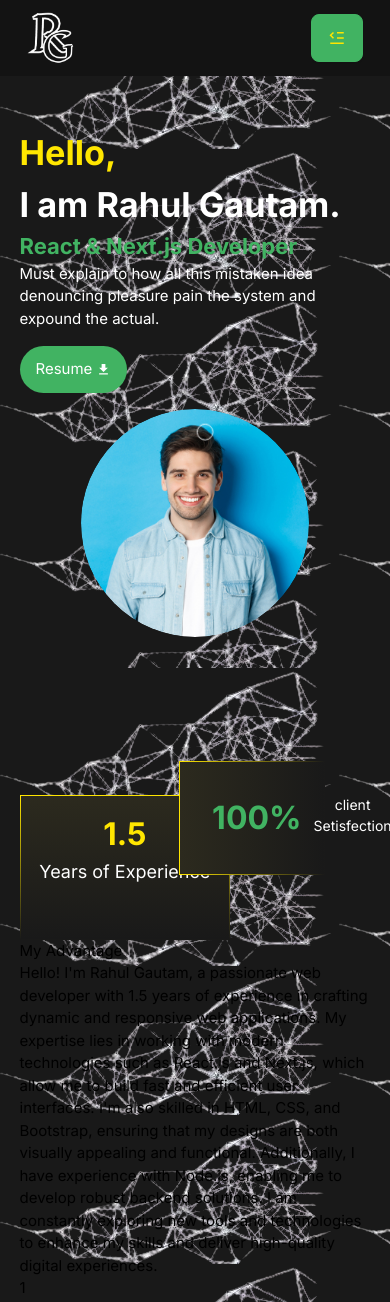
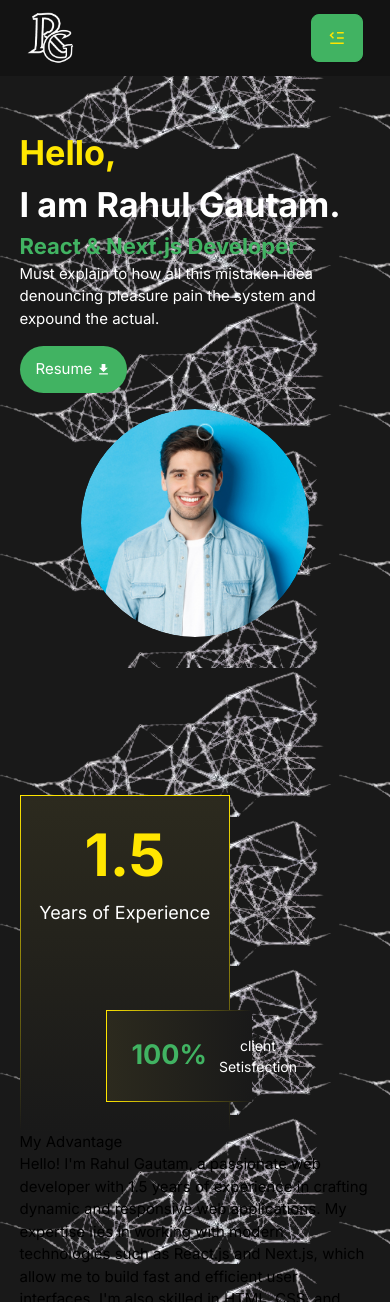
Before and after one commit to Rahulgautam8933/portfolio, a Next.js app: page / in a window 390 px wide. Shown: the top 1302 px of the page. Built offline with nearby package versions, Linux system fonts and the light colour scheme.

Commit message:
fix: app bg

```diff
--- a/src/app/globals.css
+++ b/src/app/globals.css
@@ -231,11 +231,11 @@ body {
     text-align: center;
     padding: 15px;
     position: absolute;
-    right: -6rem;
-    bottom: 4rem;
+    right: -6vw;
+    bottom: 4vw;
     width: 70%;
     /* opacity: 0.7; */
-    padding: 2rem;
+    padding: 1.5rem;
     display: flex;
     gap: 12px;
     /* height: 37vw; */
@@ -380,6 +380,23 @@ body {
         font-size: 8.78vw;
     }
 
+    .homesection2LeftCard {
+        height: 60vw;
+    }
+
+    .homesection2LeftCard h2 {
+        font-size: 15vw;
+    }
+
+    .sec2card1box2 {
+        right: -6vw;
+        bottom: 7vw;
+    }
+
+    .sec2card1box2 .count {
+        font-size: 27px;
+    }
+
 }
 
 @media (min-width: 0px) and (max-width: 425px) {
@@ -387,4 +404,23 @@ body {
         font-size: 8.78vw;
     }
 
+    .homesection2LeftCard {
+        height: 86vw;
+    }
+
+    .homesection2LeftCard h2 {
+        font-size: 15vw;
+    }
+
+    .sec2card1box2 {
+        right: -6vw;
+        bottom: 7vw;
+    }
+
+    .sec2card1box2 .count {
+        font-size: 27px;
+    }
+
+
+
 }
```
Also changed, not shown: 1 other file (tests, documents, lock files or other folders).
